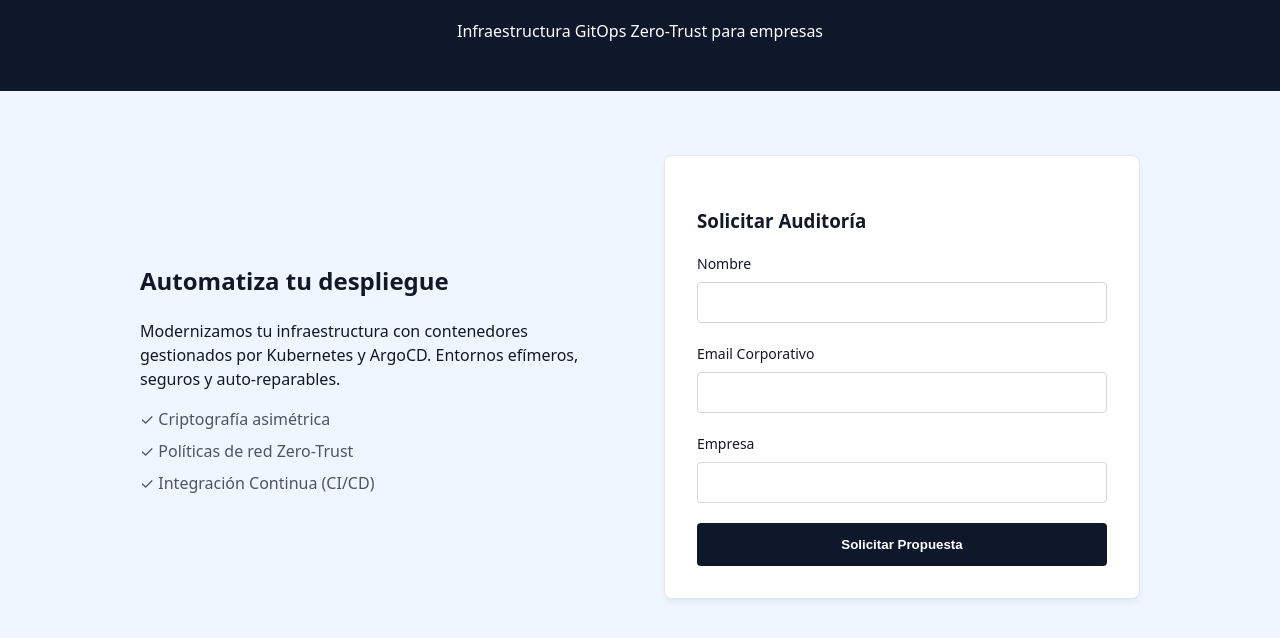
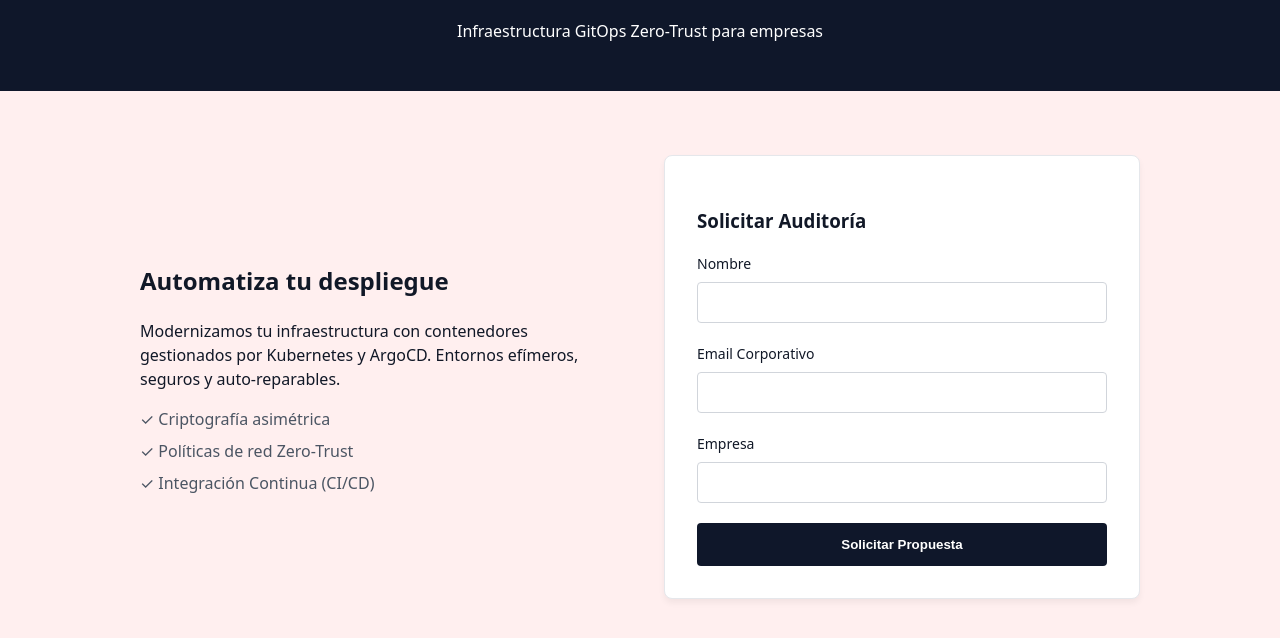
Before and after one commit to ieszaidinvergeles/2-asir-bil-pasir-mario-sanchez-gutierrez, a plain HTML site: page apps/frontend/index.html in a window 1280 px wide. Shown: the part 104-742 px from the top of the page. Drawn offline with Linux system fonts and the light colour scheme.

Commit message:
style: update global background color variable to light red

```diff
--- a/apps/frontend/css/styles.css
+++ b/apps/frontend/css/styles.css
@@ -1,6 +1,6 @@
 /* Variables globales */
 :root {
-    --bg-color: #eff6ff;
+    --bg-color: #ffefef;
     --text-color: #111827;
     --primary-color: #0f172a;
     --border-color: #e5e7eb;
```
